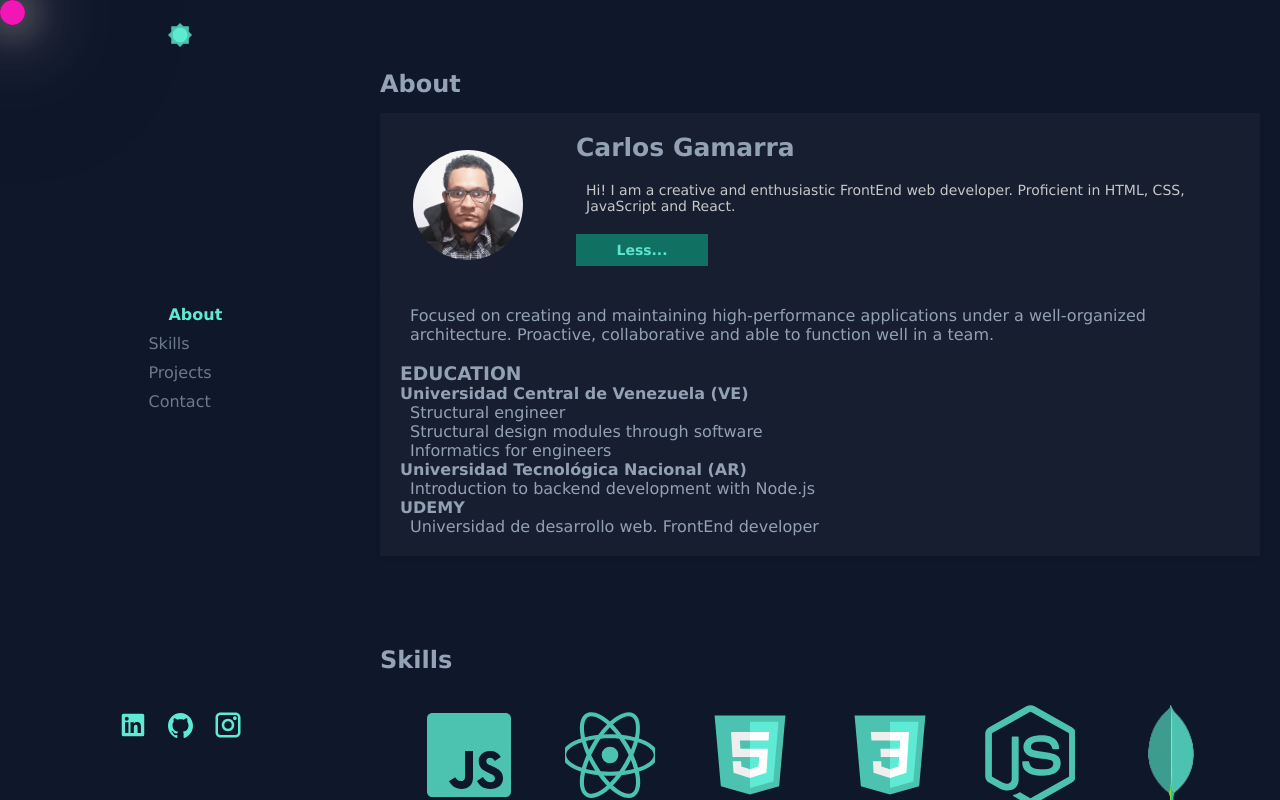
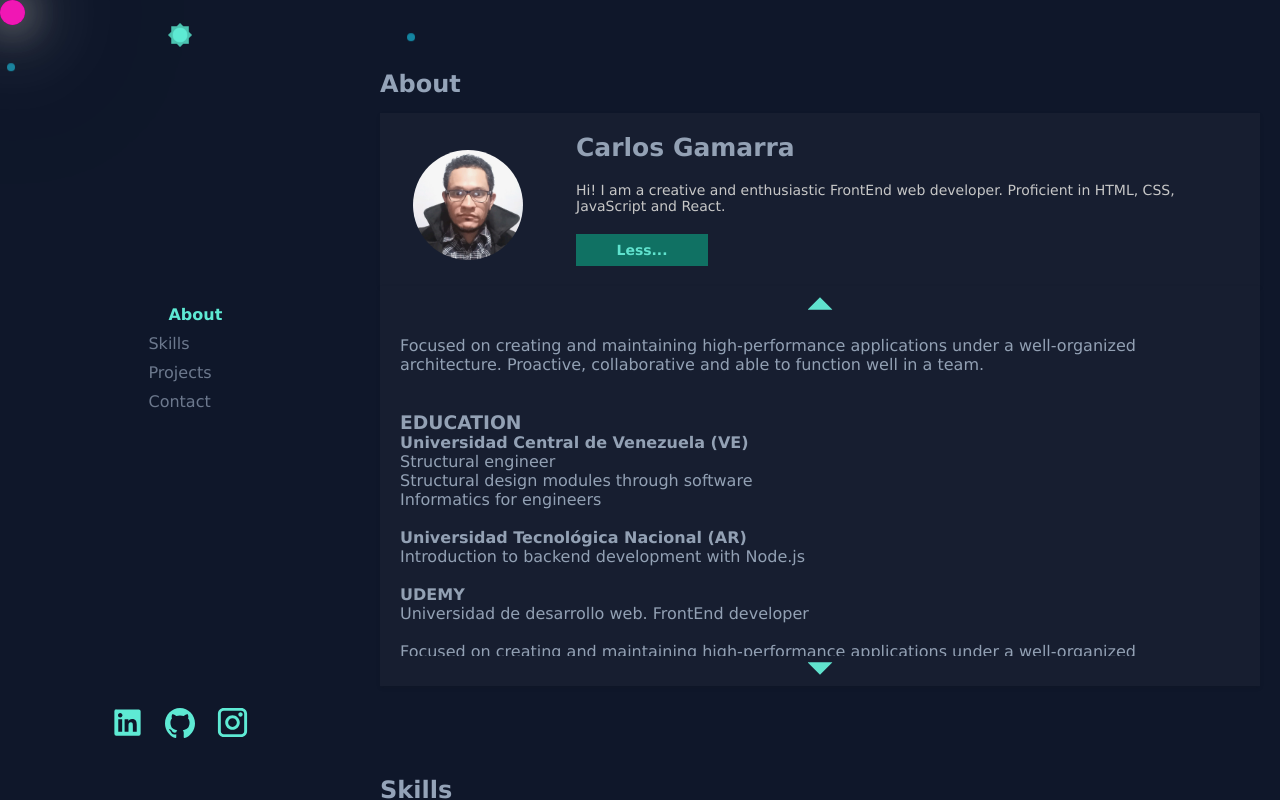
Before and after one commit to CarlosAlainGamarra/port, a React (Vite) app: page / in a window 1280 px wide. Both pictures are taken after a click on the element "Moore...". Built offline with nearby package versions, Linux system fonts and the light colour scheme.

Commit message:
Dando estilos a tarjetas

```diff
--- a/src/App.css
+++ b/src/App.css
@@ -11,6 +11,7 @@
   height: 100vh;
   position: relative;
   overflow: hidden;
+  cursor: none;
 }
 
 .light {
@@ -74,8 +75,7 @@
 }
 
 .social-links :hover {
-  transform: translateY(2px);
-  transition: 0.3s;
+  transform: scale(1.02);
 }
 
 .social-links a {
@@ -123,7 +123,8 @@
 }
 
 
-@media screen and (max-width: 560px) {
+
+@media screen and (max-width: 769px) {
   .app {
     flex-direction: column;
   }
@@ -220,10 +221,9 @@ h2{
   flex-wrap: wrap;
   justify-content: space-evenly;
   margin-bottom: 20px;
-
-
   overflow: hidden;
   white-space: nowrap;
+  padding-top: 20px;
 }
 
 .skillcard {
@@ -232,12 +232,8 @@ h2{
   align-items: center;
   border: 1px solid rgb(15 23 42);
   width: 100px;
-
   color: #e5e5e5;
   margin: 15px 0 15px 0;
-
-
-
   display: inline-block;
   opacity: 0;
   animation: deslizar 1.5s ease-in-out forwards;
@@ -264,6 +260,10 @@ h2{
   transition: 0.3s;
 }
 
+.skillcard:active {
+  border-color: #ff00de;
+}
+
 .skillcard-content {
   flex: 1;
   text-align: center;
@@ -286,14 +286,20 @@ h2{
 
 .skillcard-image-container {
   width: 100%;
-  /*height: 100%;*/
   background-color: #f0f0f0;
 }
+
 
 .skillcard-image {
   width: 90%;
   height: 100px;
   object-fit: cover;
+  transition: 0.3s;
+}
+
+.skillcard-image:hover {
+  transform: translateY(-20px);
+
 }
 
 
@@ -329,3 +335,26 @@ h2{
     box-shadow: 0 0 20px #fff, 0 0 40px #fff, 0 0 80px #fff, 0 0 120px #ff00de, 0 0 240px #ff00de, 0 0 280px #ff00de, 0 0 360px #ff00de, 0 0 1200px #ff00de;
   }
 }
+
+
+/*light-bugs*/
+
+@keyframes fluter {
+  0% {
+    transform: rotate(0deg) translateX(100px) rotate(0deg);
+  }
+  100% {
+    transform: rotate(360deg) translateX(100px) rotate(-360deg);
+  }
+
+}
+
+.lucy {
+  position: fixed;
+  position: absolute;
+  width: 8px;
+  height: 8px;
+  background-color: #1485a1;
+  border-radius: 50%;
+  animation: fluter 15s infinite linear;
+}
--- a/src/App.jsx
+++ b/src/App.jsx
@@ -32,13 +32,11 @@ const App = () => {
     cursor.style.top = e.pageY + "px";
   };
 
-
-
-
+  //Hooks
   const [theme, setTheme] = useState('dark');
   const [activeMenu, setActiveMenu] = useState('about');
 
-
+  //Handlers & functions
   const toggleTheme = () => {
     setTheme(theme === 'light' ? 'dark' : 'light');
   };
@@ -52,9 +50,26 @@ const App = () => {
     setActiveMenu(menu);
   };
 
+
   return (
     <nav className={`app ${theme} `}  onMouseMove={handleMouseMove}>
       <div id="cursor" style={{ position: "absolute" }}></div>
+
+
+      <div className="lucy" style={{ top: '40px', left: '40px'}}/>
+      <div className="lucy" style={{ top: '100px', left: '100px'}}/>
+      <div className="lucy" style={{ top: '400px', left: '600px'}}/>
+      <div className="lucy" style={{ top: '70px', left: '500px'}}/>
+      <div className="lucy" style={{ top: '700px', left: '900px'}}/>
+      <div className="lucy" style={{ top: '500px', left: '700px'}}/>
+      <div className="lucy" style={{ top: '300px', left: '800px'}}/>
+      <div className="lucy" style={{ bottom: '20px', left: '10px'}}/>
+      <div className="lucy" style={{ bottom: '10px', left: '-80px'}}/>
+      <div className="lucy" style={{ top: '40px', left: '-40px'}}/>
+      <div className="lucy" style={{ top: '10px', left: '-80px'}}/>
+
+
+
 
       <div className="menu">
 
@@ -69,13 +84,13 @@ const App = () => {
 
         <footer className="social-links">
           <a href="https://www.linkedin.com" target="_blank" rel="noopener noreferrer">
-            <img src={linkedin} alt="linkedin" width={30}/>
+            <img src={linkedin} alt="linkedin" width={35}/>
           </a>
           <a href="https://github.com" target="_blank" rel="noopener noreferrer">
-            <img src={github} alt="github" width={25}/>
+            <img src={github} alt="github" width={30}/>
           </a>
           <a href="https://www.instagram.com" target="_blank" rel="noopener noreferrer">
-            <img src={instagram} alt="instagram" width={30}/>
+            <img src={instagram} alt="instagram" width={35}/>
           </a>
         </footer>
 
--- a/src/components/AboutCard.css
+++ b/src/components/AboutCard.css
@@ -1,4 +1,3 @@
-
 .aboutcard {
   display: flex;
   flex-direction: row;
@@ -39,7 +38,7 @@
 }
 
 .aboutcard:hover .aboutcard-paragraph {
-    color: #8ff7e7
+  color: #8ff7e7;
 }
 
 .aboutcard-image-container {
@@ -57,7 +56,7 @@
   border-radius: 50%;
 }
 
-  @media screen and (max-width: 560px) {
+@media screen and (max-width: 769px) {
   .aboutcard {
     display: flex;
     flex-direction: column;
@@ -78,14 +77,30 @@
   cursor: pointer;
 }
 
+.about-button:active {
+  transform: translateY(1px);
+  background-color: #ff00de;
+}
+
 .about-button:hover {
-  background-color: #088370;
+  /*background-color: #088370; */
+  color: white;
 }
+
 
 .toggle-open {
   opacity: 0;
   animation: deslizarToggleOpen 1s ease-in-out forwards;
+  display: flex;
+  flex-direction: row;
+  box-shadow: 0 2px 4px rgba(0, 0, 0, 0.1);
+  background-color: #0f172a;
+  color: #94a3b8;
+  transition: color 0.3s ease;
+  filter: contrast(0.93);
+  height: 400px;
 }
+
 
 @keyframes deslizarToggleOpen {
   0% {
@@ -101,7 +116,6 @@
 .aboutcard-content p {
   opacity: 0;
   animation: deslizarcard 1.5s ease-in-out forwards;
-  margin-left: 10px;
 }
 
 @keyframes deslizarcard {
@@ -114,3 +128,37 @@
     transform: translateX(0);
   }
 }
+
+/*Scroll*/
+.scroll-down {
+  position: fixed;
+  width: 25px;
+  bottom: 5px;
+  left: 50%;
+  transform: translateX(-50%);
+  cursor: pointer;
+}
+
+.scroll-up {
+  position: fixed;
+  width: 25px;
+  top: 5px;
+  left: 50%;
+  transform: translateX(-50%);
+  cursor: pointer;
+}
+
+.scroll-up:active {
+  transform: translateX(-50%) scale(1.1);
+}
+
+.scroll-down:active {
+  transform: translateX(-50%) scale(1.1);
+}
+
+
+.intro {
+  margin-top: 30px;
+  scroll-behavior: smooth;
+  width: 40px;
+}
--- a/src/components/AboutCard.jsx
+++ b/src/components/AboutCard.jsx
@@ -1,74 +1,112 @@
+//Assets
+import "./AboutCard.css";
+import carlosgamarra from "../assets/images/carlosgamarra.jpg";
+import up from "../assets/icons/up.svg";
+import down from "../assets/icons/down.svg";
 
-//Assets
-import './AboutCard.css'
-import carlosgamarra from '../assets/images/carlosgamarra.jpg'
-
-import { useState } from 'react'
+import { useState, useRef } from "react";
 
 export const AboutCard = () => {
-  const [isExpanded, setIsExpanded] = useState(false)
+  //Hooks
+  const [isExpanded, setIsExpanded] = useState(false);
 
+
+  //handlers & functions
   const handleToggle = () => {
-    setIsExpanded(!isExpanded)
+    setIsExpanded(!isExpanded);
   };
 
+  //Scroll
+  const scrollContainerRef = useRef(null);
 
+  const handleScrollUp = () => {
+    scrollContainerRef.current.scrollTop -= 100;
+  };
+
+  const handleScrollDown = () => {
+    scrollContainerRef.current.scrollTop += 100;
+  };
 
   return (
     <>
-      <div className="aboutcard">
-        <div className="aboutcard-image-container">
-          <img src={carlosgamarra} alt="CarlosGamarra" className="aboutcard-image" />
+      <div className='aboutcard'>
+        <div className='aboutcard-image-container'>
+          <img
+            src={carlosgamarra}
+            alt='CarlosGamarra'
+            className='aboutcard-image'
+          />
         </div>
 
-        <div className="aboutcard-content">
-          <h className="aboutcard-title">Carlos Gamarra</h>
+        <div className='aboutcard-content'>
+          <h className='aboutcard-title'>Carlos Gamarra</h>
           <div>
-            <p className="aboutcard-paragraph">
-            Hi! I am a creative and enthusiastic FrontEnd web developer. Proficient in HTML, CSS, JavaScript and React.
+            <p className='aboutcard-paragraph'>
+              Hi! I am a creative and enthusiastic FrontEnd web developer.
+              Proficient in HTML, CSS, JavaScript and React.
             </p>
           </div>
 
-        <div onClick={handleToggle} className="about-button">
-          {isExpanded ? 'Less...' : 'Moore...'}
+          <div onClick={handleToggle} className='about-button'>
+            {isExpanded ? "Less..." : "Moore..."}
+          </div>
+        </div>
       </div>
 
-        </div>
+      {isExpanded && (
+        <div className='toggle-open'>
+          <img src={up} className='scroll-up' onClick={handleScrollUp} />
 
+          <img src={down} className='scroll-down' onClick={handleScrollDown} />
 
-      </div >
-        {isExpanded && (
-          <div className="aboutcard toggle-open">
-            <div className="aboutcard-content">
+          <div
+            className='aboutcard-content intro'
+            ref={scrollContainerRef}
+            style={{ height: "300px", overflow: "hidden" }}
+          >
             <p>
-                Focused on creating and maintaining high-performance applications under a well-organized architecture. Proactive, collaborative and able to function well in a team.
+              Focused on creating and maintaining high-performance applications
+              under a well-organized architecture. Proactive, collaborative and
+              able to function well in a team.
             </p>
             <br />
-              <h3>
-                EDUCATION
-              </h3>
-              <h4>
-              Universidad Central de Venezuela (VE)
-              </h4>
+            <br />
+            <h3>EDUCATION</h3>
+            <h4>Universidad Central de Venezuela (VE)</h4>
             <ul>
               <p>Structural engineer</p>
               <p>Structural design modules through software</p>
               <p>Informatics for engineers</p>
             </ul>
-              <h4>
-                Universidad Tecnológica Nacional (AR)
-              </h4>
+            <br />
+            <h4>Universidad Tecnológica Nacional (AR)</h4>
+            <p>Introduction to backend development with Node.js</p>
+            <br />
+            <h4>UDEMY</h4>
+            <p>Universidad de desarrollo web. FrontEnd developer</p>
+            <br />
+            <p>
+              Focused on creating and maintaining high-performance applications
+              under a well-organized architecture. Proactive, collaborative and
+              able to function well in a team.
+            </p>
+            <br />
+            <h3>EDUCATION</h3>
+            <h4>Universidad Central de Venezuela (VE)</h4>
+            <ul>
+              <p>Structural engineer</p>
+              <p>Structural design modules through software</p>
+              <p>Informatics for engineers</p>
+            </ul>
+            <h4>Universidad Tecnológica Nacional (AR)</h4>
             <p>Introduction to backend development with Node.js</p>
             <h4>UDEMY</h4>
             <p>Universidad de desarrollo web. FrontEnd developer</p>
           </div>
-
         </div>
-        ) }
-
-
+      )}
     </>
-  )
+  );
 };
 
-export default AboutCard
+export default AboutCard;
--- a/src/components/Card.jsx
+++ b/src/components/Card.jsx
@@ -35,8 +35,10 @@ const Card = () => {
       onMouseLeave={handleMouseLeave}
     >
 
-
-      <h3 className="card-title">titulo</h3>
+      <div className='card-content'>
+        <h3 className="card-title">titulo</h3>
+        <p>Lorem ipsum dolor sit amet, consectetur adipiscing elit. Donec accumsan turpis nec varius lobortis.</p>
+      </div>
 
       <div className={`card-buttons ${isHovered ? 'visible' : ''}`}>
         <a href="#" className="card-button" onClick={openModal}>Moore</a>
@@ -52,7 +54,9 @@ const Card = () => {
         className="modal"
         overlayClassName="modal-overlay"
       >
+        <img src={barca} alt="barca" className='modal-image'/>
         <p>Lorem ipsum dolor sit amet, consectetur adipiscing elit. Donec accumsan turpis nec varius lobortis.</p>
+        <a href="#" className="card-button">Visit</a>
         <img src={close} alt="close" onClick={closeModal} className="modal-close-button"/>
       </Modal>
     </div>
--- a/src/components/ContactCard.css
+++ b/src/components/ContactCard.css
@@ -31,7 +31,7 @@
 
 
 
-@media screen and (max-width: 560px) {
+@media screen and (max-width: 769px) {
     .contact-social {
         color: #94a3b8b3;
     }
```
Also changed, not shown: src/components/Card.css (+48 -17 lines), src/assets/icons/down.svg (added), src/assets/icons/up.svg (added). Lines whose indentation alone changed are shown as unchanged.
